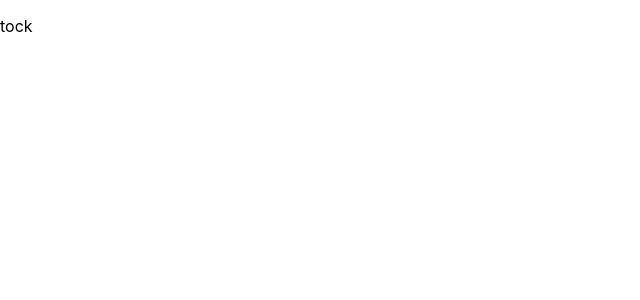
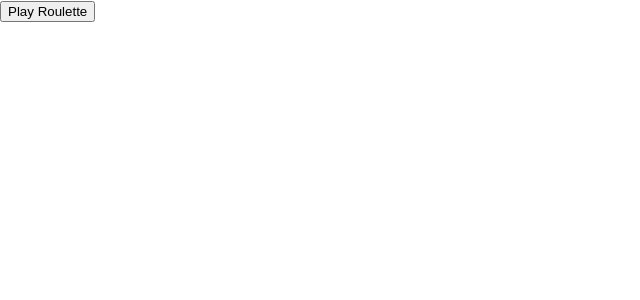
Before and after one commit to thinkful-ei-orka/module10-Carlo-Magdalena, a React (Create React App) app: page / in a window 1280 px wide. Shown: the top 300 px of the page, without its empty margins (0-640 px from the left). Built offline with nearby package versions, Linux system fonts and the light colour scheme.

Commit message:
Finished Roulette Drill

```diff
--- a/src/App.js
+++ b/src/App.js
@@ -1,11 +1,12 @@
 import React from 'react';
 import HelloWorld from './state-drills/HelloWorld';
 import Bomb from './state-drills/Bomb';
+import RouletteGun from './state-drills/RouletteGun';
 
 function App() {
   return (
     <main className='App'>
-      <Bomb />
+      <RouletteGun bulletInChamber={8} />
     </main>
   );
 }
--- /dev/null
+++ b/src/state-drills/RouletteGun.js
@@ -0,0 +1,54 @@
+import React from 'react';
+
+
+class RouletteGun extends React.Component {
+    constructor(props) {
+        super(props)
+        this.state = {
+            chamber: null,
+            spinningTheChamber: false
+        }
+    }
+    handleButtonClick = () => {
+
+        this.setState({
+            spinningTheChamber: true
+        })
+
+        setTimeout(() => {
+            let rand = Math.ceil(Math.random() * 8);
+            this.setState({
+                spinningTheChamber: false,
+                chamber: rand
+            })
+        }, 2000)
+    }
+
+    render() {
+        let rouletteString = '';
+
+        if(this.state.spinningTheChamber) {
+            rouletteString =  'spinning the chamber and pulling the trigger! ...';
+
+        }  else if(!this.state.spinningTheChamber && this.state.chamber !== null) {
+            if(this.state.chamber === this.props.bulletInChamber) {
+                rouletteString = 'BANG!!!'
+            } else {
+                rouletteString = `you're safe!`
+            }
+        }
+
+        return (
+        <div>
+            <button onClick={() => this.handleButtonClick()}>
+              Play Roulette
+            </button>
+            <p>
+                {rouletteString}
+            </p>
+        </div>
+        )
+    }
+}
+
+export default RouletteGun;
```
